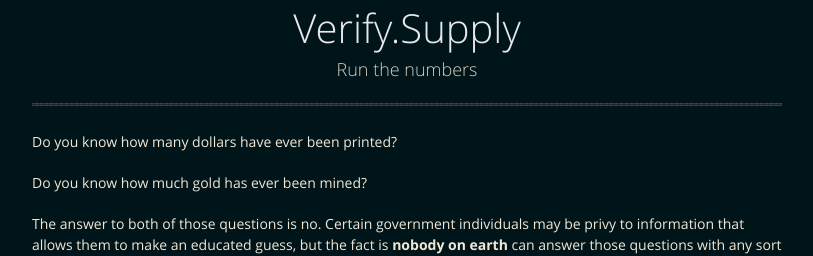
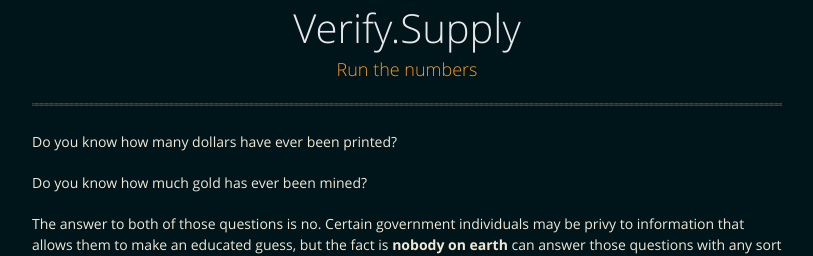
Before and after one commit to BitcoinQnA/verify-supply, a Jekyll site: the page built from index.md, in a window 1280 px wide. Shown: the top 256 px of the page, without its empty margins (233-1046 px from the left). Built offline with Jekyll 4.4.1, drawn with Linux system fonts in a browser that asks for light colours.

Commit message:
Update jekyll-theme-midnight.scss

```diff
--- a/_sass/jekyll-theme-midnight.scss
+++ b/_sass/jekyll-theme-midnight.scss
@@ -245,7 +245,7 @@ section {
     }
 
     p {
-      color: #d7cfbe;
+      color: #f99925;
       font-family: 'OpenSansLight', "Helvetica Neue", Helvetica, Arial, sans-serif;
       font-weight: normal;
       font-size: 18px;
```
